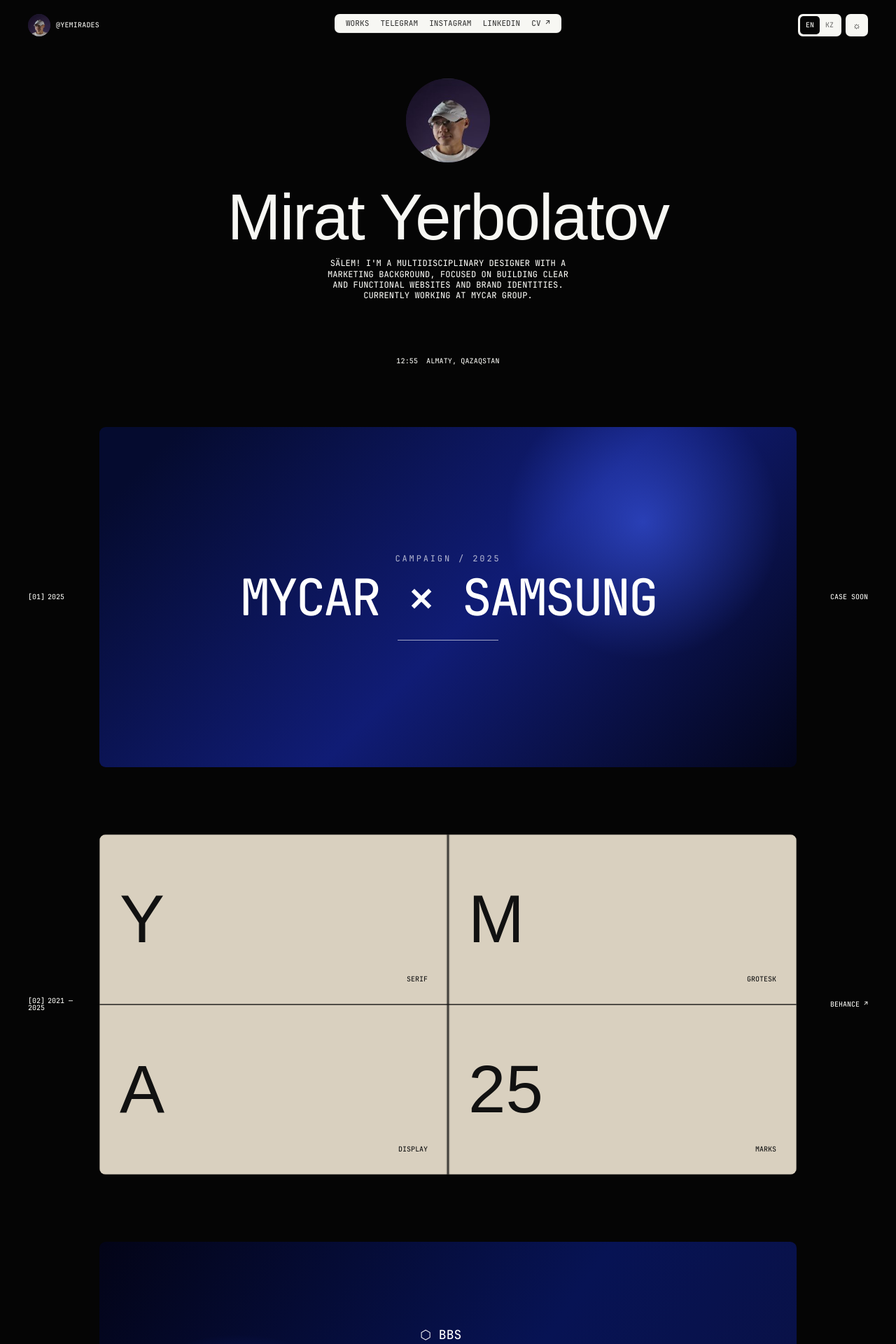
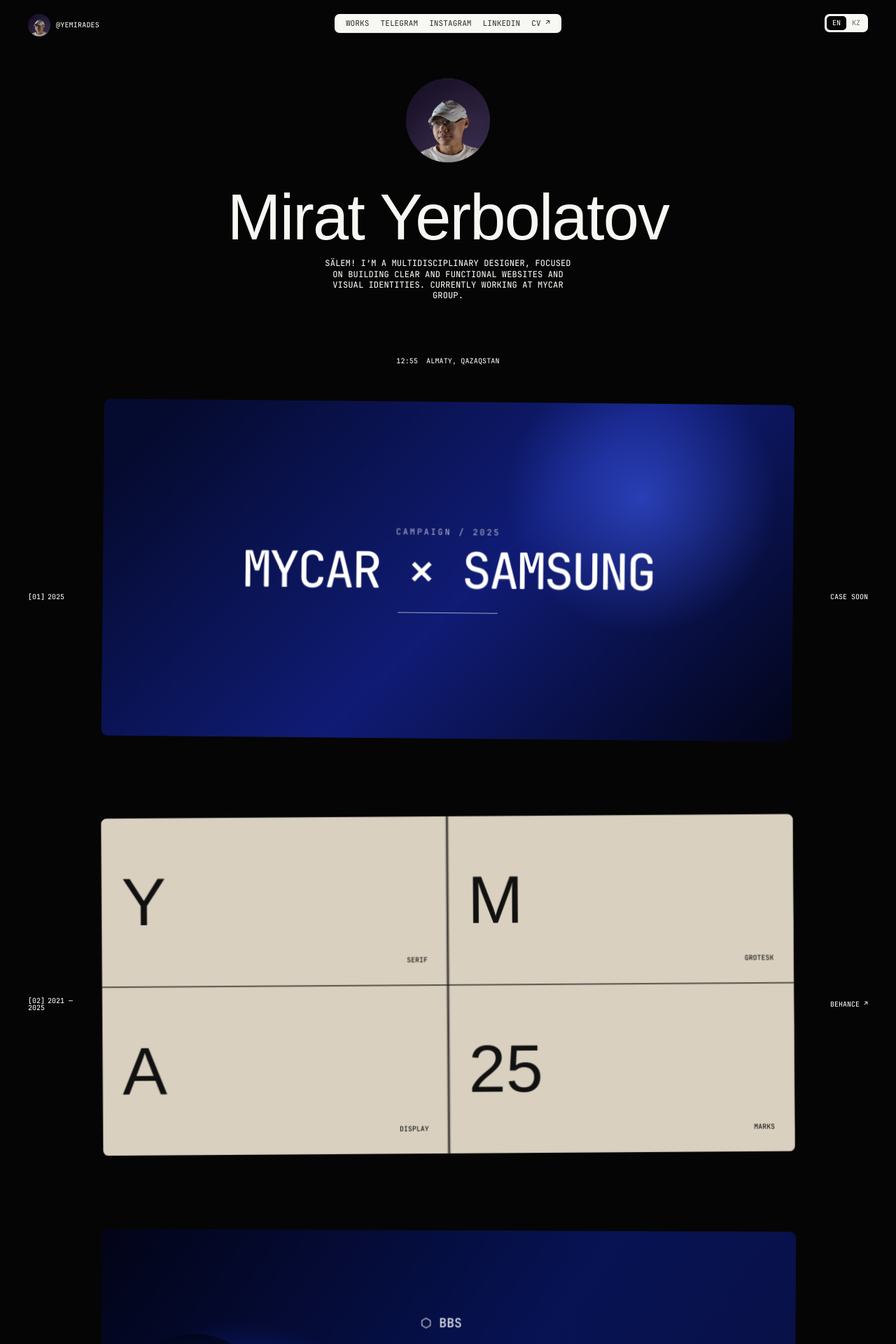
Before and after one commit to yemirades/site, a Next.js app: page / in a window 1280 px wide. Shown: the top 1920 px of the page at 70% size. Built offline with nearby package versions, Linux system fonts and the light colour scheme; grey boxes are pictures that could not be loaded; a web font is replaced by a local one.

Commit message:
Refine case motion and remove light theme

```diff
--- a/src/app/globals.css
+++ b/src/app/globals.css
@@ -20,18 +20,6 @@
   --foreground: var(--ink);
 }
 
-:root[data-theme="light"] {
-  --page: #f2f0ea;
-  --ink: #080808;
-  --muted: rgba(8, 8, 8, 0.55);
-  --line: rgba(8, 8, 8, 0.2);
-  --pill: #080808;
-  --pill-ink: #f7f7f3;
-  --soft: #e5e2da;
-  --inverse: #080808;
-  --inverse-ink: #f7f7f3;
-}
-
 html {
   scroll-behavior: smooth;
   background: var(--background);
@@ -42,7 +30,6 @@ body {
   color: var(--foreground);
   font-synthesis: none;
   overflow-x: hidden;
-  transition: background-color 300ms ease, color 300ms ease;
 }
 
 ::selection {
@@ -62,7 +49,6 @@ button {
 .theme-surface {
   background: var(--page);
   color: var(--ink);
-  transition: background-color 300ms ease, color 300ms ease;
 }
 
 .project-card {
@@ -70,6 +56,16 @@ button {
   position: relative;
   overflow: hidden;
   background: #0c0d14;
+}
+
+.project-motion-stage {
+  perspective: 1200px;
+}
+
+.project-motion-card {
+  transform-origin: 50% 50%;
+  transform-style: preserve-3d;
+  will-change: transform;
 }
 
 .project-card::after {
--- a/src/app/layout.tsx
+++ b/src/app/layout.tsx
@@ -3,7 +3,6 @@ import { Stint_Ultra_Condensed } from "next/font/google";
 import localFont from "next/font/local";
 import "./globals.css";
 import { LanguageProvider } from "@/context/LanguageContext";
-import { ThemeProvider } from "@/context/ThemeContext";
 
 const stint = Stint_Ultra_Condensed({
   variable: "--font-stint",
@@ -34,14 +33,10 @@ export default function RootLayout({
   return (
     <html
       lang="en"
-      data-theme="dark"
-      suppressHydrationWarning
       className={`${stint.variable} ${pitagon.variable} h-full antialiased`}
     >
       <body className="min-h-full font-mono">
-        <ThemeProvider>
-          <LanguageProvider>{children}</LanguageProvider>
-        </ThemeProvider>
+        <LanguageProvider>{children}</LanguageProvider>
       </body>
     </html>
   );
--- a/src/components/Nav.tsx
+++ b/src/components/Nav.tsx
@@ -3,14 +3,12 @@
 import Image from "next/image";
 import { useEffect, useState } from "react";
 import { useLang } from "@/context/LanguageContext";
-import { useTheme } from "@/context/ThemeContext";
 import { socials } from "@/data/content";
 
 const basePath = process.env.NEXT_PUBLIC_BASE_PATH || "";
 
 export function Nav() {
   const { lang, setLang } = useLang();
-  const { theme, toggleTheme } = useTheme();
   const [menuOpen, setMenuOpen] = useState(false);
   const social = Object.fromEntries(socials.map((item) => [item.label, item.href]));
 
@@ -92,22 +90,6 @@ export function Nav() {
 
           <button
             type="button"
-            onClick={toggleTheme}
-            aria-label={
-              lang === "kk"
-                ? `${theme === "dark" ? "Ашық" : "Қараңғы"} тақырыпты қосу`
-                : `Switch to ${theme === "dark" ? "light" : "dark"} theme`
-            }
-            title={theme === "dark" ? "Light theme" : "Dark theme"}
-            className="flex size-8 items-center justify-center rounded-[7px] bg-[var(--pill)] text-[var(--pill-ink)] transition-transform hover:rotate-12"
-          >
-            <span aria-hidden="true" className="text-[13px] leading-none">
-              {theme === "dark" ? "☼" : "◐"}
-            </span>
-          </button>
-
-          <button
-            type="button"
             onClick={() => setMenuOpen((open) => !open)}
             aria-expanded={menuOpen}
             aria-controls="mobile-menu"
--- a/src/components/Works.tsx
+++ b/src/components/Works.tsx
@@ -1,7 +1,15 @@
 "use client";
 
+import { useRef } from "react";
+import {
+  motion,
+  useReducedMotion,
+  useScroll,
+  useSpring,
+  useTransform,
+} from "framer-motion";
 import { useLang } from "@/context/LanguageContext";
-import { projects } from "@/data/content";
+import { projects, type Project } from "@/data/content";
 import { Reveal } from "./Reveal";
 
 const visualClasses = [
@@ -90,26 +98,70 @@ function ProjectArtwork({ index }: { index: number }) {
   );
 }
 
-export function Works() {
-  const { lang } = useLang();
+function ProjectCase({
+  project,
+  index,
+  lang,
+}: {
+  project: Project;
+  index: number;
+  lang: "kk" | "en";
+}) {
+  const rowRef = useRef<HTMLDivElement>(null);
+  const reduceMotion = useReducedMotion();
+  const direction = index % 2 === 0 ? -1 : 1;
+  const { scrollYProgress } = useScroll({
+    target: rowRef,
+    offset: ["start end", "end start"],
+  });
+  const rawY = useTransform(scrollYProgress, [0, 0.48, 1], [72, 0, -58]);
+  const rawRotate = useTransform(
+    scrollYProgress,
+    [0, 0.48, 1],
+    [direction * 2.4, 0, direction * -0.8],
+  );
+  const rawScale = useTransform(scrollYProgress, [0, 0.48, 1], [0.94, 1, 0.985]);
+  const y = useSpring(rawY, { stiffness: 95, damping: 25, mass: 0.55 });
+  const rotate = useSpring(rawRotate, { stiffness: 90, damping: 24, mass: 0.55 });
+  const scale = useSpring(rawScale, { stiffness: 90, damping: 24, mass: 0.55 });
+
+  const artwork = (
+    <motion.div
+      className="project-motion-card"
+      style={reduceMotion ? undefined : { y, rotate, scale }}
+    >
+      <div
+        className={`project-card ${visualClasses[index]} aspect-[1.48/1] rounded-[5px] transition-[filter] duration-700 ease-out group-hover:brightness-[1.05] sm:aspect-[2.05/1] sm:rounded-[9px]`}
+      >
+        <ProjectArtwork index={index} />
+      </div>
+    </motion.div>
+  );
 
   return (
-    <section id="works" className="theme-surface px-4 pb-24 sm:px-8 sm:pb-36">
-      <h2 className="sr-only">{lang === "kk" ? "Жобалар" : "Selected works"}</h2>
-      <div className="mx-auto max-w-[1200px] space-y-14 sm:space-y-24">
-        {projects.map((project, index) => {
-          const card = (
-            <div className="group grid gap-3 sm:grid-cols-[82px_minmax(0,1fr)_82px] sm:items-center sm:gap-5">
+    <div
+      ref={rowRef}
+      className="group grid gap-3 sm:grid-cols-[82px_minmax(0,1fr)_82px] sm:items-center sm:gap-5"
+    >
       <div className="flex items-center justify-between text-[9px] uppercase leading-none sm:block sm:text-[10px]">
         <span>[{String(index + 1).padStart(2, "0")}]</span>
         <span className="ml-1">{project.year}</span>
         <span className="text-[var(--muted)] sm:hidden">{project.tag[lang]}</span>
       </div>
 
-              <div
-                className={`project-card ${visualClasses[index]} aspect-[1.48/1] rounded-[5px] transition-transform duration-700 ease-out group-hover:scale-[0.995] sm:aspect-[2.05/1] sm:rounded-[9px]`}
+      <div className="project-motion-stage">
+        {project.href ? (
+          <a
+            href={project.href}
+            target="_blank"
+            rel="noopener noreferrer"
+            aria-label={`${project.title} — Behance`}
           >
-                <ProjectArtwork index={index} />
+            {artwork}
+          </a>
+        ) : (
+          artwork
+        )}
       </div>
 
       <div className="flex items-center justify-between text-[9px] uppercase leading-none sm:block sm:text-right sm:text-[10px]">
@@ -120,19 +172,20 @@ export function Works() {
       </div>
     </div>
   );
+}
+
+export function Works() {
+  const { lang } = useLang();
 
   return (
+    <section id="works" className="theme-surface px-4 pb-24 sm:px-8 sm:pb-36">
+      <h2 className="sr-only">{lang === "kk" ? "Жобалар" : "Selected works"}</h2>
+      <div className="mx-auto max-w-[1200px] space-y-14 sm:space-y-24">
+        {projects.map((project, index) => (
           <Reveal key={project.title} delay={index * 0.04}>
-              {project.href ? (
-                <a href={project.href} target="_blank" rel="noopener noreferrer" aria-label={`${project.title} — Behance`}>
-                  {card}
-                </a>
-              ) : (
-                card
-              )}
+            <ProjectCase project={project} index={index} lang={lang} />
           </Reveal>
-          );
-        })}
+        ))}
       </div>
     </section>
   );
--- a/src/context/ThemeContext.tsx
+++ /dev/null
@@ -1,45 +0,0 @@
-"use client";
-
-import { createContext, useContext, useEffect, useState } from "react";
-
-export type Theme = "dark" | "light";
-
-type ThemeContextValue = {
-  theme: Theme;
-  toggleTheme: () => void;
-};
-
-const ThemeContext = createContext<ThemeContextValue>({
-  theme: "dark",
-  toggleTheme: () => {},
-});
-
-export function ThemeProvider({ children }: { children: React.ReactNode }) {
-  const [theme, setTheme] = useState<Theme>("dark");
-
-  useEffect(() => {
-    const saved = localStorage.getItem("theme") as Theme | null;
-    if (saved !== "dark" && saved !== "light") return;
-
-    const timer = window.setTimeout(() => setTheme(saved), 0);
-    return () => window.clearTimeout(timer);
-  }, []);
-
-  useEffect(() => {
-    localStorage.setItem("theme", theme);
-    document.documentElement.dataset.theme = theme;
-    document.documentElement.style.colorScheme = theme;
-  }, [theme]);
-
-  const toggleTheme = () => {
-    setTheme((current) => (current === "dark" ? "light" : "dark"));
-  };
-
-  return (
-    <ThemeContext.Provider value={{ theme, toggleTheme }}>
-      {children}
-    </ThemeContext.Provider>
-  );
-}
-
-export const useTheme = () => useContext(ThemeContext);
--- a/src/data/content.ts
+++ b/src/data/content.ts
@@ -102,7 +102,7 @@ export const content: Record<
     role: "Multidisciplinary Designer",
     location: "Almaty, Qazaqstan",
     about:
-      "Sälem! I'm a multidisciplinary designer with a marketing background, focused on building clear and functional websites and brand identities. Currently working at Mycar Group.",
+      "Sälem! I’m a Multidisciplinary designer, focused on building clear and functional websites and visual identities. Currently working at Mycar Group.",
     worksTitle: "Works",
     servicesTitle: "Services",
     contactsTitle: "Contacts",
```
Lines whose indentation alone changed are shown as unchanged.
